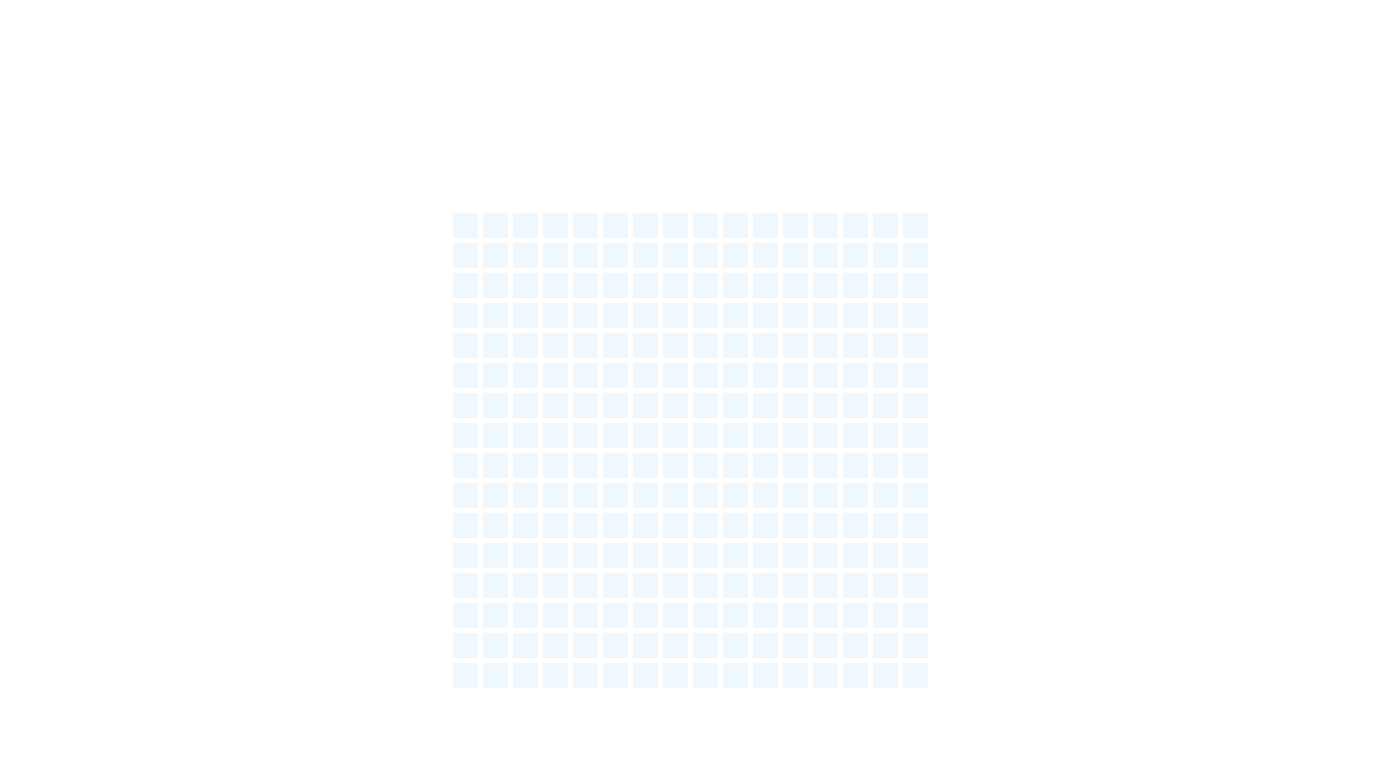
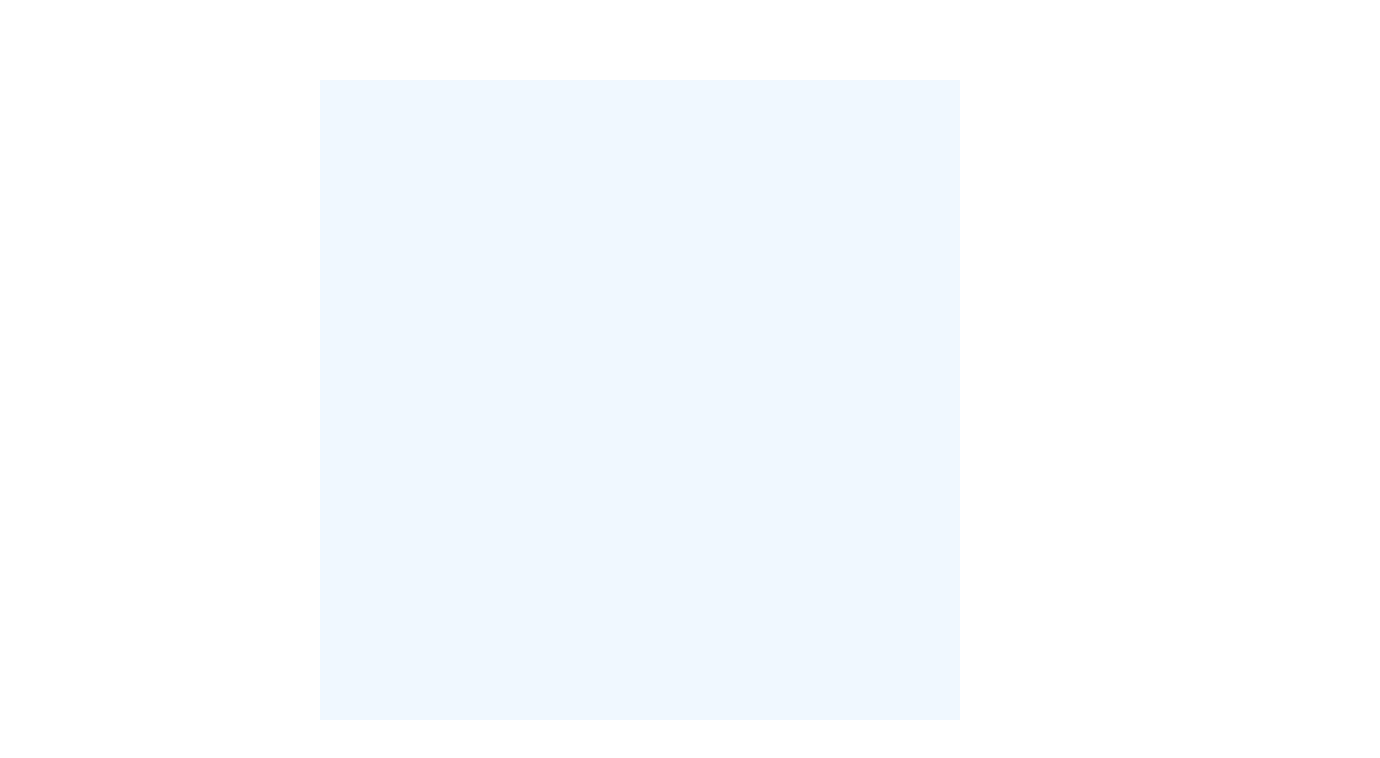
Before and after one commit to geon-youn/etch-a-sketch, a plain HTML site: page index.html in a window 1280 px wide. Shown: the whole page, 1380 px wide, since content can reach past the window. Drawn offline with Linux system fonts and the light colour scheme.

Commit message:
Update grid style

```diff
--- a/style.css
+++ b/style.css
@@ -1,6 +1,6 @@
 .row {
     display: flex;
-    gap: 5px;
+    /* gap: 5px; */
 }
 
 #container {
@@ -10,8 +10,8 @@
     align-items: center;
     width: 100%;
     height: 100%;
-    gap: 5px;
-    padding: 50px;
+    /* gap: 5px; */
+    /* padding: 50px; */
 }
 
 html,
@@ -22,8 +22,8 @@ body {
 }
 
 .row div {
-    width: 25px;
-    height: 25px;
+    width: 40px;
+    height: 40px;
     background-color: aliceblue;
 }
 
```
